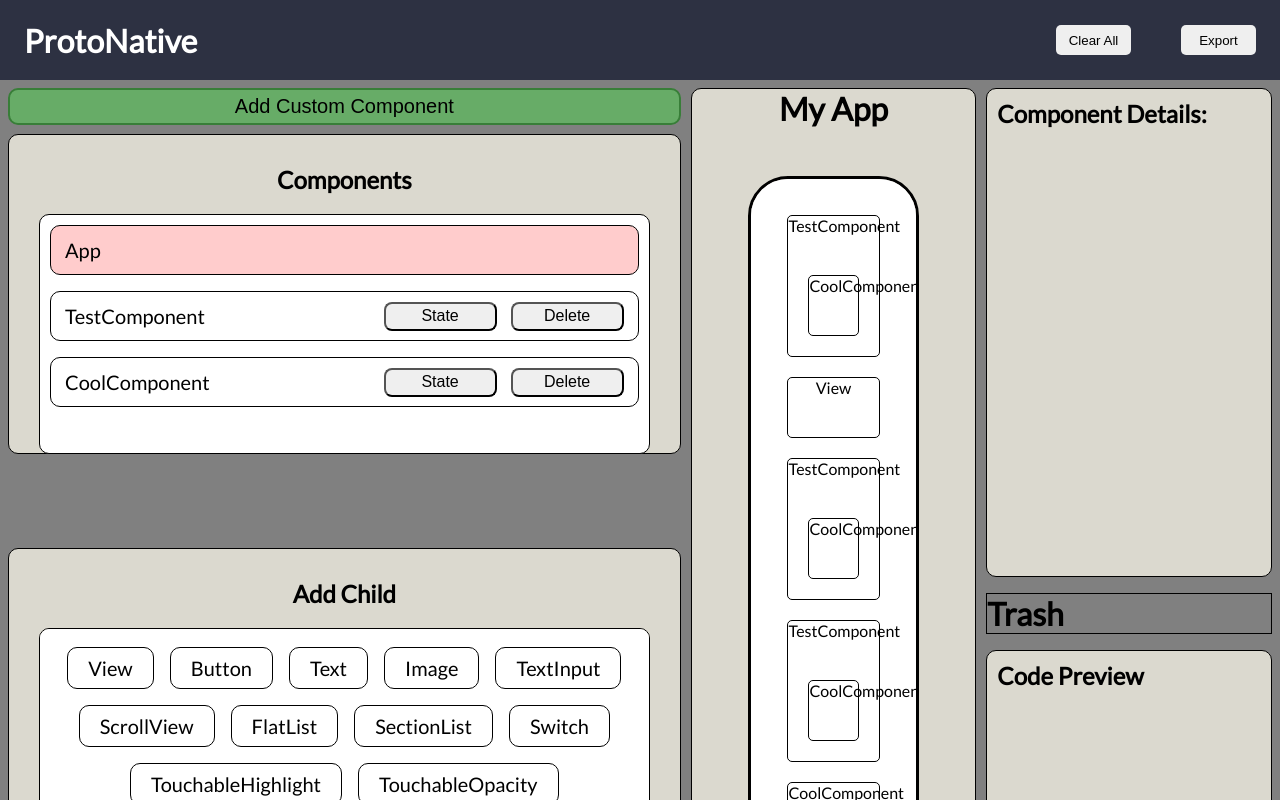
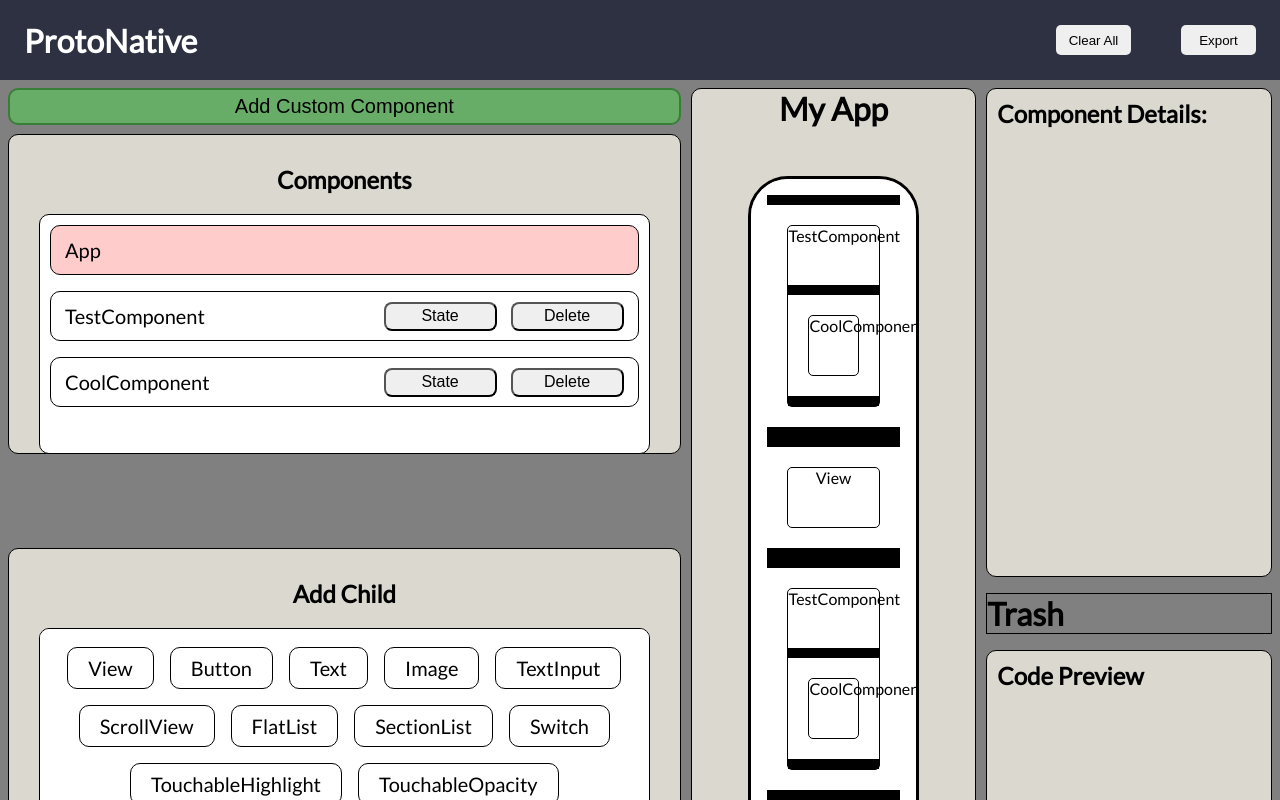
Before and after one commit to oslabs-beta/ProtoNative, a React app: page / in a window 1280 px wide. Shown: the top 800 px of the page. Built offline with nearby package versions, Linux system fonts and the light colour scheme.

Commit message:
drag layers to better change positioning

```diff
--- a/src/App.tsx
+++ b/src/App.tsx
@@ -20,13 +20,7 @@ const App = () => {
   const [originals, setOriginals] = React.useState<Originals>({
     App: {
       type: 'App',
-      children: [
-        'TestComponent0',
-        'View0',
-        'TestComponent1',
-        'TestComponent2',
-        'CoolComponent0',
-      ],
+      children: ['TestComponent0', 'View0', 'TestComponent1', 'TestComponent2'],
       state: [],
     } as AppInterface,
     View: { type: 'View', children: [], index: 2 } as OrigNativeEl,
@@ -61,7 +55,7 @@ const App = () => {
     TestComponent: {
       name: 'TestComponent',
       type: 'custom',
-      children: ['Button0', 'CoolComponent0'],
+      children: ['Button0', 'CoolComponent0', 'Text1'],
       state: [],
       index: 3,
       copies: ['TestComponent0', 'TestComponent1', 'TestComponent2'],
@@ -151,7 +145,7 @@ const App = () => {
     CoolComponent0: {
       name: 'CoolComponent0',
       type: 'custom',
-      parent: { origin: 'original', key: 'App' },
+      parent: { origin: 'original', key: 'TestComponent' },
       pointer: 'CoolComponent',
       children: function () {
         return originals[this.pointer].children;
@@ -160,6 +154,12 @@ const App = () => {
         return originals[this.pointer].state;
       },
     } as CopyCustomComp,
+    Text1: {
+      name: 'Text1',
+      type: 'Text',
+      parent: { origin: 'copies', key: 'TestComponent' },
+      children: [],
+    } as CopyNativeEl,
   });
   const [currentComponent, setCurrentComponent] = React.useState('App');
 
--- a/src/components/right/ComponentDetails.tsx
+++ b/src/components/right/ComponentDetails.tsx
@@ -10,50 +10,34 @@ const ComponentDetails = (): JSX.Element => {
   const [childrenOfCurrent, setChildrenOfCurrent] = useState([]);
   const [childElements, setChildElements] = useState([]);
 
-  // const moveItem = (dragIndex: number, hoverIndex: number): void => {
-  //   // console.log('drag', dragIndex, 'hover', hoverIndex);
-  //   const item = displayedComponent.children[dragIndex];
-  //   const copy = [...displayedComponent.children];
-  //   copy.splice(dragIndex, 1);
-  //   copy.splice(hoverIndex, 0, item);
-  //   setOriginals((prevState: any) => {
-  //     prevState[currentComponent].children = copy;
-  //     console.log(prevState[currentComponent].children);
-  //     return prevState;
-  //   });
-  //   setChildrenOfCurrent(copy);
-  // };
-
   useEffect(() => {
     setChildrenOfCurrent(originals[currentComponent].children);
     setChildElements(
       originals[currentComponent].children.map(
         (childName: string, index: number) => {
           if (currentComponent !== 'App' && currentComponent !== null) {
-            console.log('mapping', childName);
             return (
               <ElementBlock
-                key={index}
+                key={index + childName}
                 componentName={childName}
-                // components={copies}
                 index={index}
                 setChildrenOfCurrent={setChildrenOfCurrent}
                 location={'details'}
+                parent={currentComponent}
+                topLevel={true}
               />
             );
           }
         }
       )
     );
-  }, [currentComponent, childrenOfCurrent, originals]);
+  }, [currentComponent, childrenOfCurrent, copies]);
 
   return (
     <div id='component-details-container'>
-      <h2>Component Details:
-        {currentComponent === 'App'
-        ?''
-        :<span> {currentComponent}</span>
-        }
+      <h2>
+        Component Details:
+        {currentComponent === 'App' ? '' : <span> {currentComponent}</span>}
       </h2>
 
       {currentComponent !== 'App' && currentComponent && (
--- /dev/null
+++ b/src/components/right/DropLayer.tsx
@@ -0,0 +1,116 @@
+import React, { useContext } from 'react';
+import { useDrop } from 'react-dnd';
+
+import AppContext from '../../context/AppContext';
+
+type DropLayerProps = {
+  component: string;
+  position: string;
+  index: number;
+  setChildrenOfCurrent: (arr: string[]) => void;
+  parent: string;
+};
+
+const DropLayer = ({
+  component,
+  position,
+  index,
+  setChildrenOfCurrent,
+  parent,
+}: DropLayerProps) => {
+  const { originals, copies, setOriginals, currentComponent, setCopies } =
+    useContext(AppContext);
+
+  const moveItem = (
+    dragIndex: number,
+    hoverIndex: number,
+    name: string,
+    parentComp: string
+  ): void => {
+    console.log('parentComp', parentComp);
+    console.log('name', name);
+    let dragArr: string[];
+    let dropArr: string[];
+    let item: string;
+    //item is in the top level custom component
+    if (originals[parentComp]) {
+      item = originals[parentComp].children[dragIndex];
+      if (parentComp === parent) {
+        //if moving between top level aka switching siblings
+        dropArr = dragArr = [...originals[parentComp].children];
+      } else {
+        //if moving between top level to a nested element (like a view)
+        dragArr = [...originals[parentComp].children];
+        dropArr = [...copies[parent].children];
+      }
+    } else {
+      //item is in a child element
+      dragIndex = copies[parentComp].children.indexOf(name); //FIX: index of items nested in an element are mapped as the same index of the nested component
+      item = copies[parentComp].children[dragIndex];
+      dragArr = [...copies[parentComp].children];
+      //moving to the top level component
+      if (originals[parent]) {
+        dropArr = [...originals[parent].children];
+      } else {
+        //moving to another nested element
+        dropArr = [...copies[parent].children];
+      }
+    }
+
+    dragArr.splice(dragIndex, 1);
+    dropArr.splice(hoverIndex, 0, item);
+    console.log(dragArr);
+    console.log(dropArr);
+
+    if (originals[parentComp]) {
+      if (parentComp !== parent) {
+        setCopies((prevState: any) => {
+          prevState[parent].children = dropArr;
+          return prevState;
+        });
+      }
+      setOriginals((prevState: any) => {
+        prevState[parentComp].children = dragArr;
+        return prevState;
+      });
+      setChildrenOfCurrent(dragArr);
+    } else {
+      setCopies((prevState: any) => {
+        prevState[parentComp].children = dragArr;
+        return prevState;
+      });
+      if (originals[parent]) {
+        setOriginals((prevState: any) => {
+          prevState[parent].children = dropArr;
+          return prevState;
+        });
+        setChildrenOfCurrent(dropArr);
+      } else {
+        setCopies((prevState: any) => {
+          prevState[parent].children = dropArr;
+          return prevState;
+        });
+      }
+    }
+  };
+
+  const [, drop] = useDrop({
+    accept: ['elements', 'addableElement'],
+    drop: (
+      item: { name: string; index: number; type: string; parentComp: string },
+      monitor
+    ) => {
+      const dragIndex = item.index;
+      const hoverIndex = index;
+      const positionRelative = position;
+      // if (dragIndex === hoverIndex) return;
+      if (item.type === 'elements') {
+        moveItem(dragIndex, hoverIndex, item.name, item.parentComp);
+      }
+    },
+  });
+
+  return <div ref={drop} id='drop-layer-area'></div>;
+};
+
+export default DropLayer;
--- a/src/components/right/ElementBlock.tsx
+++ b/src/components/right/ElementBlock.tsx
@@ -1,7 +1,8 @@
-import React, { useRef, useContext } from 'react';
+import React, { useRef, useState, useContext } from 'react';
 import { useDrag, useDrop } from 'react-dnd';
 import { Copies } from '../../parser/interfaces';
 import AppContext from '../../context/AppContext';
+import DropLayer from './DropLayer';
 
 type ElementBlockProps = {
   componentName: string;
@@ -9,6 +10,8 @@ type ElementBlockProps = {
   index: number;
   setChildrenOfCurrent: (copy: string[]) => void;
   location: string;
+  parent: string;
+  topLevel: boolean;
 };
 
 const ElementBlock = ({
@@ -16,6 +19,8 @@ const ElementBlock = ({
   index,
   setChildrenOfCurrent,
   location,
+  parent,
+  topLevel,
 }: ElementBlockProps) => {
   const { originals, copies, currentComponent, setOriginals } =
     useContext(AppContext);
@@ -24,50 +29,50 @@ const ElementBlock = ({
   let children: any = null;
   const ref = useRef(null);
 
-  const moveItem = (dragIndex: number, hoverIndex: number): void => {
-    const item = originals[currentComponent].children[dragIndex];
-    const copy = [...originals[currentComponent].children];
-    copy.splice(dragIndex, 1);
-    copy.splice(hoverIndex, 0, item);
-    setOriginals((prevState: any) => {
-      prevState[currentComponent].children = copy;
-      return prevState;
-    });
-    setChildrenOfCurrent(copy);
-  };
-
   const [, drop] = useDrop({
     accept: ['elements', 'addableElement'],
-    drop: (item: { name: number; index: number; type: string }, monitor) => {
-      if (!ref.current) return;
+    drop: (
+      item: { name: number; index: number; type: string; parentComp: string },
+      monitor
+    ) => {
+      console.log(item.name, 'dropped in', componentName);
+      // if (!ref.current) return;
 
-      if (!monitor.canDrop()) {
-        return;
-      }
       const dragIndex = item.index;
       const hoverIndex = index;
-      if (dragIndex === hoverIndex) return;
+      // if (dragIndex === hoverIndex) return;
 
       if (item.type === 'elements') {
-        moveItem(dragIndex, hoverIndex);
+        // moveItem(dragIndex, hoverIndex);
       } else if (item.type === 'addableElement') console.log('hi');
     },
+    // collect: (monitor) => ({
+    //   isOver: monitor.isOver(),
+    //   isOverCurrent: monitor.isOver({ shallow: true }),
+    // }),
   });
 
-  const [{ isDragging }, drag] = useDrag(() => ({
-    type: 'elements',
-    item: { name: componentName, index: index, type: 'elements' },
-    collect: (monitor) => ({
-      //boolean to see if component is being dragged (isDragging)
-      isDragging: monitor.isDragging(),
+  const [{ isDragging }, drag] = useDrag(
+    () => ({
+      type: 'elements',
+      item: {
+        name: componentName,
+        index: index,
+        type: 'elements',
+        parentComp: parent,
+      },
+      collect: (monitor) => ({
+        //boolean to see if component is being dragged (isDragging)
+        isDragging: monitor.isDragging(),
+      }),
     }),
-  }));
+    [componentName, index]
+  );
   //
   drag(drop(ref));
   //depending on if the current component is custom or not, we must get children differently
   if (componentDef.type === 'custom' && location === 'app') {
     children = originals[componentDef.pointer].children;
-    // children = componentDef.children();
   } else {
     children = componentDef.children;
   }
@@ -78,11 +83,13 @@ const ElementBlock = ({
       if (location === 'app' && copies[childName].type === 'custom') {
         arr.push(
           <ElementBlock
-            key={index}
+            key={index + childName}
             componentName={childName}
             index={index}
             setChildrenOfCurrent={setChildrenOfCurrent}
             location={'app'}
+            parent={copies[childName].parent.key}
+            topLevel={false}
           />
         );
       } else if (
@@ -91,11 +98,13 @@ const ElementBlock = ({
       ) {
         arr.push(
           <ElementBlock
-            key={index}
+            key={index + childName}
             componentName={childName}
             index={index}
             setChildrenOfCurrent={setChildrenOfCurrent}
             location={'details'}
+            parent={copies[childName].parent.key}
+            topLevel={false}
           />
         );
       }
@@ -105,13 +114,14 @@ const ElementBlock = ({
 
   return (
     <div>
-      <div className='above'></div>
-      <div
-        key={index}
-        style={{ border: '1px solid black' }}
-        className='element'
-        ref={ref}
-      >
+      <DropLayer
+        component={componentName}
+        position='above'
+        index={index}
+        setChildrenOfCurrent={setChildrenOfCurrent}
+        parent={copies[componentName].parent.key}
+      />
+      <div style={{ border: '1px solid black' }} className='element' ref={ref}>
         <p>
           {copies[componentName].type === 'custom'
             ? copies[componentName].pointer
@@ -119,7 +129,13 @@ const ElementBlock = ({
         </p>
         {childElements}
       </div>
-      <div className='below'></div>
+      <DropLayer
+        component={componentName}
+        position='below'
+        index={index}
+        setChildrenOfCurrent={setChildrenOfCurrent}
+        parent={copies[componentName].parent.key}
+      />
     </div>
   );
 };
--- a/src/styles/componentDetails.scss
+++ b/src/styles/componentDetails.scss
@@ -26,3 +26,9 @@
 .element p {
   margin: 0 0 40px 0;
 }
+
+#drop-layer-area{
+  height:10px;
+  background-color: black;
+  width: 100%;
+}
```
